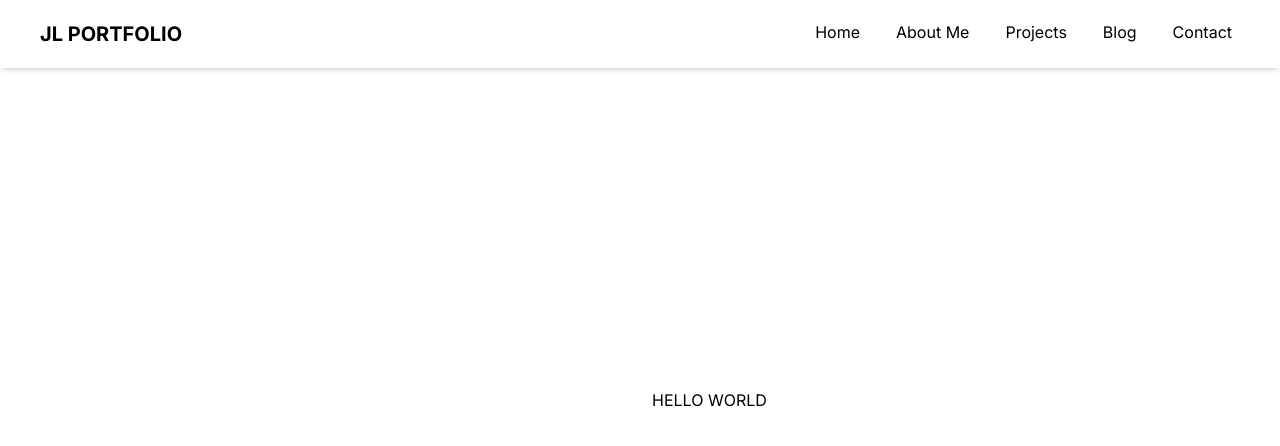
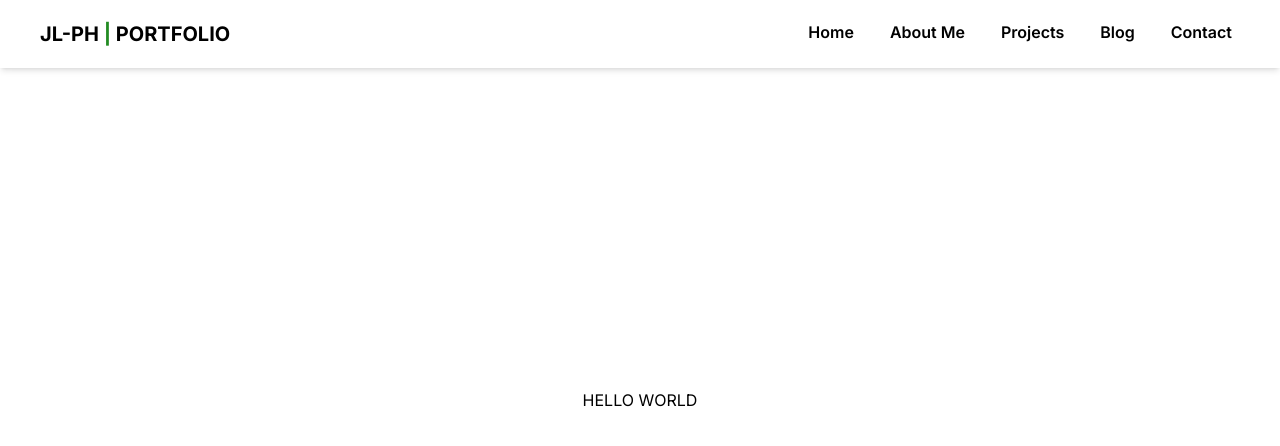
Before and after one commit to NeonStack/neonstack.github.io, a React (Vite) app: page / in a window 1280 px wide. Shown: the top 446 px of the page. Built offline with nearby package versions, Linux system fonts and the light colour scheme.

Commit message:
chore: Update header styling and menu functionality

```diff
--- a/src/Header.jsx
+++ b/src/Header.jsx
@@ -10,32 +10,31 @@ export default function Header() {
   };
 
   return (
-    <header className="flex justify-between bg-background-light shadow-md p-5 px-10 fixed w-full z-50">
+    <header className="flex justify-between bg-background shadow-md p-5 px-10 fixed w-full z-50">
       {/* desktop */}
-      <h1 className="text-text-dark text-xl font-bold">JL PORTFOLIO</h1>
-      <ul className="hidden gap-5 md:flex">
-        <li><a href="#" className="px-2 py-1">Home</a></li>
-        <li><a href="#" className="px-2 py-1">About Me</a></li>
-        <li><a href="#" className="px-2 py-1">Projects</a></li>
-        <li><a href="#" className="px-2 py-1">Blog</a></li>
-        <li><a href="#" className="px-2 py-1">Contact</a></li>
+      <h1 className="text-text-dark text-xl font-bold">JL-PH <span className='text-accent'>|</span> PORTFOLIO</h1>
+      <ul className="hidden gap-5 [&>*]:font-semibold md:flex">
+        <li><a href="#" className="px-2 py-1 parent-triangle-container">Home</a></li>
+        <li><a href="#" className="px-2 py-1 parent-triangle-container">About Me</a></li>
+        <li><a href="#" className="px-2 py-1 parent-triangle-container">Projects</a></li>
+        <li><a href="#" className="px-2 py-1 parent-triangle-container">Blog</a></li>
+        <li><a href="#" className="px-2 py-1 parent-triangle-container">Contact</a></li>
       </ul>
 
-      {/* mobile closed */}
+      {/* mobile closed menu*/}
       <FaBars size={24} color="#333" className='md:hidden' onClick={toggleMenu} />
 
-      <div className={`flex bg-gradient-to-br from-background-light to-background-dark shadow-md absolute w-[100%] h-[100vh] justify-center items-center z-50 top-0 md:hidden ease-in-out duration-500 ${showMenu ? 'left-[0%]' : 'left-[-110%]'}`}>
-
-          {/* mobile opened */}
-          <IoMdClose className="absolute right-10 top-10 text-4xl cursor-pointer" onClick={toggleMenu} />
-          <ul className="text-2xl flex flex-col gap-5 text-center font-semibold">
-            <li className="h-fit"><a href="#" className="p-2">Home</a></li>
-            <li className="h-fit"><a href="#" className="p-2">About Me</a></li>
-            <li className="h-fit"><a href="#" className="p-2">Projects</a></li>
-            <li className="h-fit"><a href="#" className="p-2">Blog</a></li>
-            <li className="h-fit"><a href="#" className="p-2">Contact</a></li>
-          </ul>
-        </div>
+      {/* mobile opened menu*/}
+      <div className={`flex bg-background shadow-md absolute w-[100%] h-[100vh] justify-center items-center z-50 top-0 md:hidden ease-in-out duration-500 ${showMenu ? 'left-[0%]' : 'left-[-110%]'}`}>
+        <IoMdClose className="absolute right-10 top-10 text-4xl cursor-pointer" onClick={toggleMenu} /> {/* close btn */}
+        <ul className="text-2xl flex flex-col gap-5 text-center font-semibold [&>*]:rounded-lg [&>*]:transition-colors [&>*]:duration-300 hover:[&>*]:bg-gray-200">
+          <li className="h-fit"><a href="#" className="p-2 block">Home</a></li>
+          <li className="h-fit"><a href="#" className="p-2 block">About Me</a></li>
+          <li className="h-fit"><a href="#" className="p-2 block">Projects</a></li>
+          <li className="h-fit"><a href="#" className="p-2 block">Blog</a></li>
+          <li className="h-fit"><a href="#" className="p-2 block">Contact</a></li>
+        </ul>
+      </div>
     </header>
   );
 }
--- a/src/index.css
+++ b/src/index.css
@@ -15,17 +15,24 @@ body {
     font-smoothing: antialiased;
 }
 
-.animateText {
-    animation: animatelefttoright;
-    animation-timeline: view();
+/* Custom styles */
+/* Show Triangle Hover */
+.parent-triangle-container {
+    position: relative;
 }
 
-@keyframes animatelefttoright {
-    0% {
-        transform: translateX(-100%);
-    }
-    100% {
-        transform: translateX(100%);
-    }
+.parent-triangle-container::before {
+    content: '\25B6';
+    position: absolute;
+    left: -11px;
+    top: 50%;
+    transform: translateY(-50%);
+    font-size: 1rem;
+    color: #228B22;
+    opacity: 0;
+    transition: opacity 0.3s ease;
+}
 
+.parent-triangle-container:hover::before {
+    opacity: 1;
 }
--- a/tailwind.config.js
+++ b/tailwind.config.js
@@ -8,10 +8,13 @@ export default {
     extend: {
       colors: {
         primary: {
-          DEFAULT: '#22c55e'
+          DEFAULT: '#252525',
+        },
+        accent: {
+          DEFAULT: '#228B22',
         },
         background: {
-          DEFAULT: '#f5f5f5'
+          DEFAULT: '#ffffff',
         },
       },
     },
```
